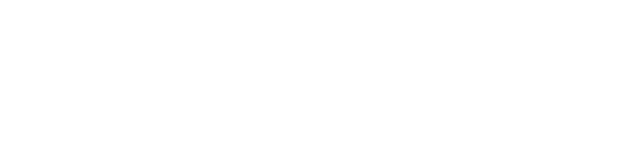
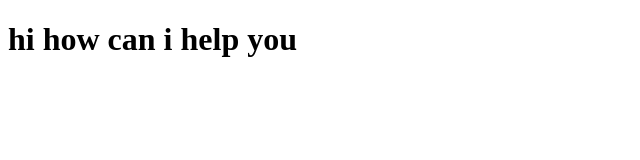
Before and after one commit to Gopal274/my-dev, a plain HTML site: page javascript/Control Flow/index.html in a window 1280 px wide. Shown: the whole page, without its empty margins (0-640 px from the left). Drawn offline with Linux system fonts and the light colour scheme.

Commit message:
update javascript/Control Flow/index.html

```diff
--- a/javascript/Control Flow/index.html
+++ b/javascript/Control Flow/index.html
@@ -7,7 +7,7 @@
   <title>Document</title>
 </head>
 <body>
-
+  <h1>hi how can i help you</h1>
   <script src="app.js"></script>
 </body>
 </html>
```
